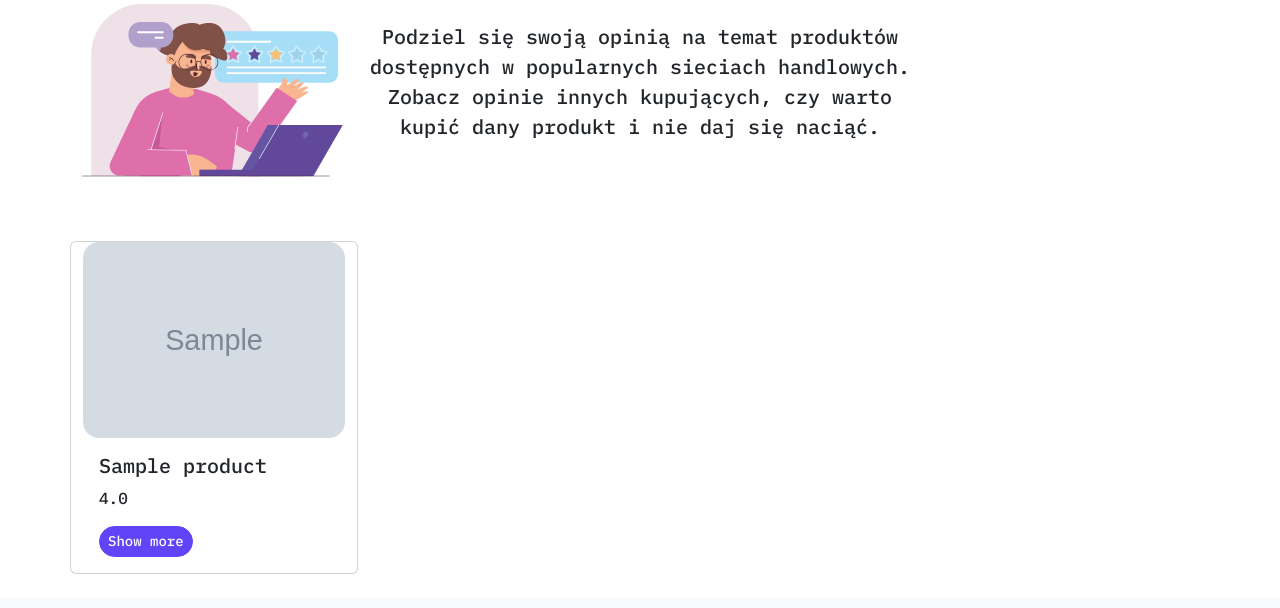
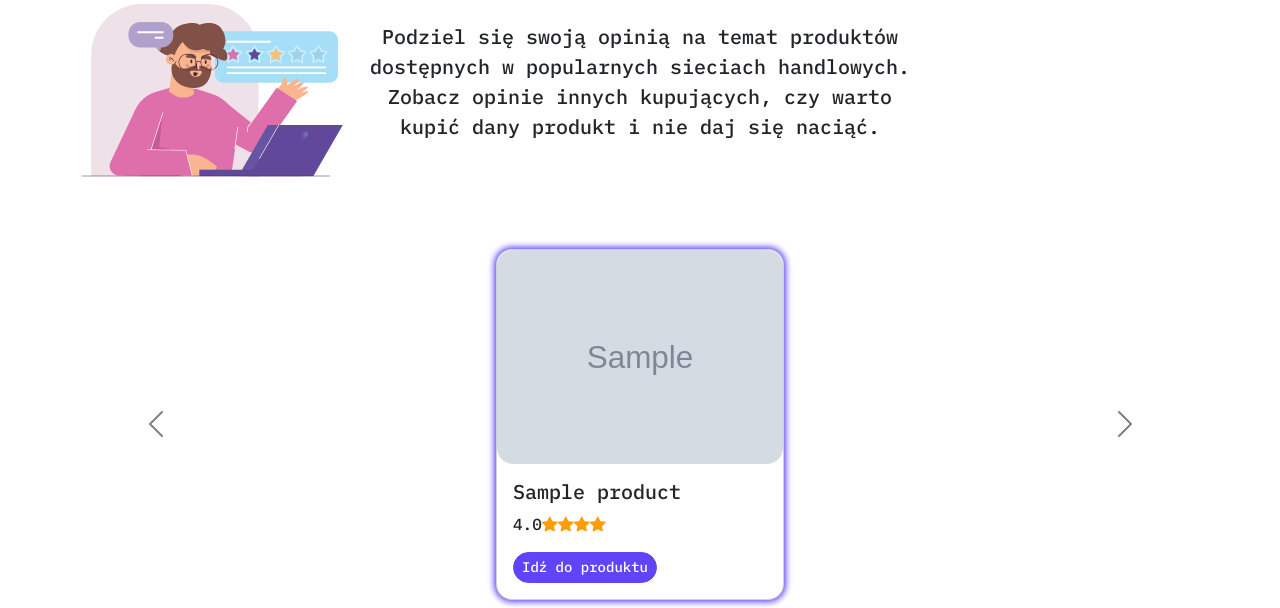
Before and after one commit to Ryszard-S/Rate-the-product, a Flask app: page / in a window 1280 px wide. Shown: the part 561-1169 px from the top of the page. Before the commit the page ends 1135 px from the top, so only its background shows below. Run offline with Flask 3, Linux system fonts and the light colour scheme; tables that the repository leaves empty hold one stand-in row (values such as "Sample post"); grey boxes marked "Sample" are stand-in pictures; some libraries are stand-ins or nearby versions; some web fonts are replaced.

Commit message:
add carousel to main page and change colors bg card

```diff
--- /dev/null
+++ b/website/static/assets/js/get-color.js
@@ -0,0 +1,39 @@
+// console.log("Hello World!");
+// const img = document.querySelectorAll("img.card-img-top");
+// console.log(img);
+// const colorThief = new ColorThief();
+// img.forEach((img) => {
+//   console.log(img);
+//   console.log(img.complete);
+//   if (img.complete) {
+//     colorThief.getColor(img);
+//   } else {
+//     img.addEventListener("load", function () {
+//       colorThief.getColor(img);
+//     });
+//   }
+// });
+
+console.log("get-color.js");
+const colorThief = new ColorThief();
+const img = document.querySelectorAll("img.card-img-top");
+const background = document.querySelectorAll(".card");
+
+img.forEach((img, index) => {
+  console.log(img.complete, index, img);
+  let color;
+  if (img.complete) {
+    color = colorThief.getColor(img);
+    setBackgroundColor(background[index], color);
+  } else {
+    img.addEventListener("load", function () {
+      color = colorThief.getColor(img);
+      console.log(color);
+      setBackgroundColor(background[index], color);
+    });
+  }
+});
+
+function setBackgroundColor(element, color) {
+  element.style.backgroundColor = `rgb(${color[0]}, ${color[1]}, ${color[2]}, 0.6)`;
+}
--- a/website/templates/home.html
+++ b/website/templates/home.html
@@ -1,18 +1,23 @@
-{% extends "base.html" %}
-{% block title %} Rate the product {% endblock %}
-
+{% extends "base.html" %} {% block title %}Rate the product{% endblock %}
 {% block content %}
-
   <div class="container">
     <div class="row my-sm-3">
       <div class="col-sm-3 d-none d-sm-block">
-          <img class="image-home" src="../static/assets/img/brand-reputation.svg" alt="" />
+        <img
+          class="image-home"
+          src="../static/assets/img/brand-reputation.svg"
+          alt=""
+        />
       </div>
       <div class="col-sm-6 align-self-end">
         <p class="fs-4 fw-bold text-center">Sprawdź opinie przed zakupem</p>
       </div>
       <div class="col-sm-3 p-5 d-none d-sm-block">
-          <img class="image-home" src="../static/assets/img/complain.svg" alt="" />
+        <img
+          class="image-home"
+          src="../static/assets/img/complain.svg"
+          alt=""
+        />
       </div>
     </div>
     <div class="row justify-content-center my-3">
@@ -26,58 +31,114 @@
             name="query"
           />
           <button class="btn btn-outline-primary btn-lg" type="submit">
-              <img
-                src="../static/assets/img/icons/search.svg"
-                alt="search"
-              />
+            <img src="../static/assets/img/icons/search.svg" alt="search" />
           </button>
         </form>
       </div>
     </div>
     <div class="row">
       <div class="col-sm-3 my-3">
-          <img class="image-home" src="../static/assets/img/giving-a-feedback.svg" alt="" />
+        <img
+          class="image-home"
+          src="../static/assets/img/giving-a-feedback.svg"
+          alt=""
+        />
       </div>
       <div class="col-sm-6 align-self-center my-3">
         <p class="fs-5 text-center">
           Podziel się swoją opinią na temat produktów dostępnych w popularnych
-            sieciach handlowych. Zobacz opinie innych kupujących, czy warto
-            kupić dany produkt i nie daj się naciąć.
+          sieciach handlowych. Zobacz opinie innych kupujących, czy warto kupić
+          dany produkt i nie daj się naciąć.
         </p>
       </div>
       <div class="col-sm"></div>
     </div>
-      <div class="row row-cols-2 mt-5">
 
-        {% for product in products %}
-        <div class="card mb-4 justify-content-between" style="width: 18rem">
-            {% if product.photo %}
+    <div class="row mt-5">
+      <div
+        id="carouselRecommenedProducts"
+        class="carousel"
+        data-bs-ride="carousel"
+      >
+        <div class="carousel-inner">
+          <div class="carousel-item active">
+            <div class="card-group py-2 justify-content-evenly">
+              {% for product in products[0] %}
+                <div class="card border-violet-card mx-auto mx-sm-1 mx-md-2">
+                  <div class="ratio ratio-4x3">
                     <img
-                        src="{{ product.photo }}"
-                        class="card-img-top ratio ratio-1x1"
-                        alt="Card image cap"
+                      class="card-img-top"
+                      src="{{ product.photo | image_url }}"
+                      crossorigin="anonymous"
                     />
-            {% else %}
-                <img
-                        src="../static/assets/img/product_photo/Default.svg"
-                        class="card-img-top m-auto"
-                        alt="Card image cap"
-                        width="100px"
-                        height="100px"
-                />
-            {% endif %}
-            <div class="card-body flex-grow-0">
-                <h5 class="card-title"> {{ product.name }}</h5>
-                <p class="card-text">
-                    {{ product.rating }}
-                </p>
-                <a href="{{ url_for('views.product', id_product=product.id) }}" class="btn btn-sm btn-primary">Show
-                    more</a>
+                  </div>
+                  <div class="card-body">
+                    <h5 class="card-title">{{ product.name }}</h5>
+                    <p class="card-text">{{ product.rating }}</p>
+                    <a
+                      href="{{ url_for('views.product', id_product=product.id) }}"
+                      class="btn btn-sm btn-primary"
+                      >Idź do produktu</a
+                    >
                   </div>
                 </div>
               {% endfor %}
-
             </div>
           </div>
 
+          {% for products_arr in products[1:] %}
+            <div class="carousel-item">
+              <div class="card-group py-2 justify-content-evenly">
+                {% for product in products_arr %}
+                  <div class="card border-violet-card mx-auto mx-sm-1 mx-md-2">
+                    <div class="ratio ratio-4x3">
+                      <img
+                        src="{{ product.photo | image_url }}"
+                        class="card-img-top"
+                        crossorigin="anonymous"
+                        loading="lazy"
+                      />
+                    </div>
+                    <div class="card-body">
+                      <h5 class="card-title">{{ product.name }}</h5>
+                      <p class="card-text">{{ product.rating }}</p>
+                      <a
+                        href="{{ url_for('views.product', id_product=product.id) }}"
+                        class="btn btn-sm btn-primary"
+                        >Idź do produktu</a
+                      >
+                    </div>
+                  </div>
+                {% endfor %}
+              </div>
+            </div>
+          {% endfor %}
+        </div>
+        <button
+          class="carousel-control-prev"
+          type="button"
+          data-bs-target="#carouselRecommenedProducts"
+          data-bs-slide="prev"
+        >
+          <span class="carousel-control-prev-icon" aria-hidden="true"></span>
+          <span class="visually-hidden">Previous</span>
+        </button>
+        <button
+          class="carousel-control-next"
+          type="button"
+          data-bs-target="#carouselRecommenedProducts"
+          data-bs-slide="next"
+        >
+          <span class="carousel-control-next-icon" aria-hidden="true"></span>
+          <span class="visually-hidden">Next</span>
+        </button>
+      </div>
+    </div>
+  </div>
+
+  <script src="https://cdnjs.cloudflare.com/ajax/libs/color-thief/2.3.0/color-thief.umd.js"></script>
+  <script src="{{ url_for('static', filename='main.js') }}"></script>
+  <script src="{{ url_for('static', filename='assets/js/get-color.js') }}"></script>
+
+  <!-- <script src="{{ url_for('static', filename='main.js') }}"></script> -->
 {% endblock %}
--- a/website/views.py
+++ b/website/views.py
@@ -16,7 +16,8 @@
 
 @views.route('/', methods=['GET'])
 def home():
-    products = Products.query.order_by(func.random()).limit(6).all()
+    products = Products.query.order_by(func.random()).limit(10).all()
+    products = [products[i:i + 3] for i in range(0, len(products), 3)]
     return render_template("home.html", user=current_user, products=products)
 
 
```
Also changed, not shown: website/static/assets/js/carousel.js (added, +32 -0 lines), website/templates/search.html (+97 -58 lines). Lines whose indentation alone changed are shown as unchanged.
